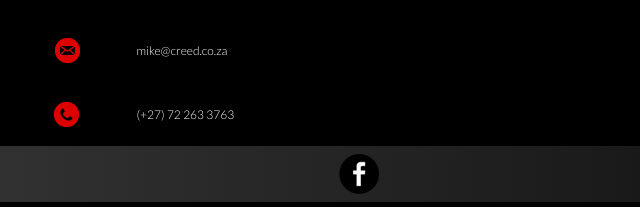
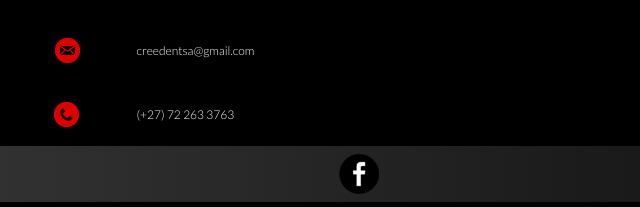
Before and after one commit to NivarS/Mike_Card, a plain HTML site: page index.html in a window 1280 px wide. Shown: the part 350-557 px from the top of the page, 0-640 px from the left. Drawn offline with Linux system fonts and the light colour scheme; a web font is replaced by a local one.

Commit message:
Update index.html

```diff
--- a/index.html
+++ b/index.html
@@ -46,14 +46,14 @@
 	</section>
 
 	<section class="bg-color-white secondary-info" style="padding-right: : 5px; padding-left: 5px">
-		<a href="mailto:nivar@reagency.co.za">
+		<a href="mailto:creedentsa@gmail.com">
 			<div class="container">
 				<div class="row detail">
 					<div class="col">
 						<img src="assets/icon-email.png" alt="Email Icon"">
 					</div>
 					<div class="col is-8">
-						<p class="text-detail">mike@creed.co.za</p>
+						<p class="text-detail">creedentsa@gmail.com</p>
 					</div>
 					<div class="col">
 						<img src="assets/right-arrow.svg" alt="Right Arrow" height="50%" width="40%">
```
